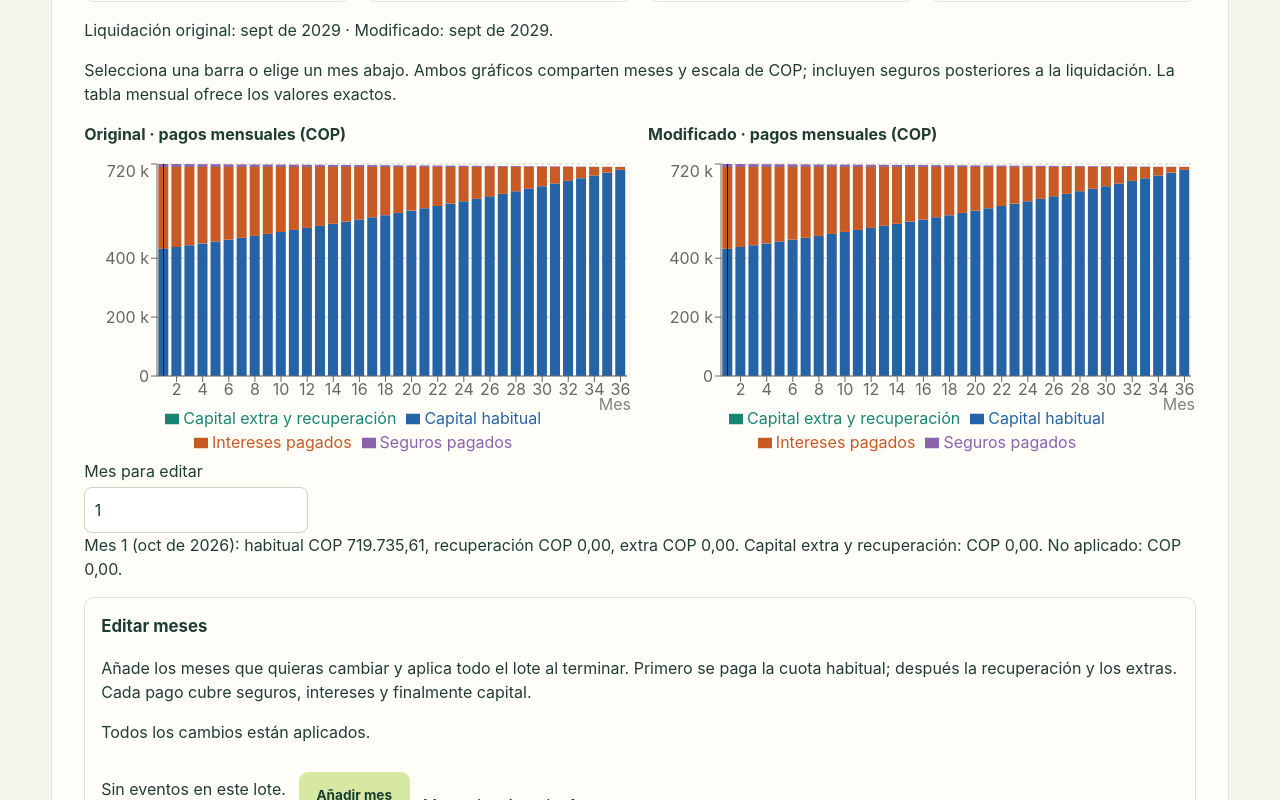
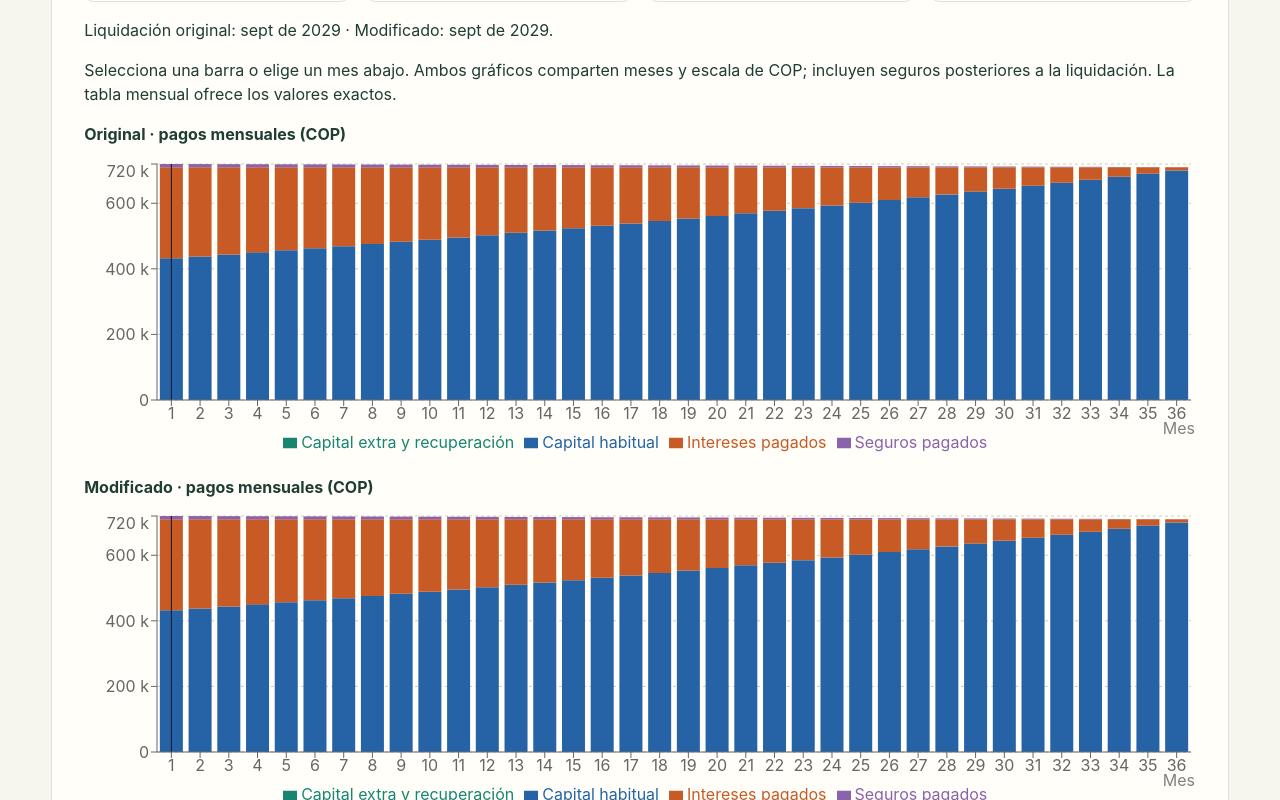
Before and after one commit to jovillarrealm/finsim, a React (Vite) app: page / in a window 1280 px wide. Shown: the part 2420-3220 px from the top of the page. Built offline with nearby package versions, Linux system fonts and the light colour scheme.

Commit message:
style: stack comparison charts at full width

```diff
--- a/src/features/loan/Comparison.css
+++ b/src/features/loan/Comparison.css
@@ -1,5 +1,5 @@
 .scenario-comparison { margin-block: 2rem; }
-.comparison-charts { display: grid; grid-template-columns: repeat(2, minmax(0, 1fr)); gap: 1rem; }
+.comparison-charts { display: grid; grid-template-columns: minmax(0, 1fr); gap: 1rem; }
 .comparison-charts figure { margin: 0; min-width: 0; }
 .comparison-charts figcaption { font-weight: 700; margin-bottom: .8rem; }
 .comparison-deltas { display: grid; grid-template-columns: repeat(auto-fit, minmax(180px, 1fr)); gap: 1rem; }
@@ -17,4 +17,4 @@
 .event-actions { flex-basis: 100%; display: flex; flex-wrap: wrap; gap: .8rem; }
 .event-editor button:disabled { opacity: .55; cursor: not-allowed; }
 .month-selector { max-width: 14rem; }
-@media (max-width: 800px) { .comparison-charts { grid-template-columns: 1fr; } .event-editor form > label { width: 100%; } }
+@media (max-width: 800px) { .event-editor form > label { width: 100%; } }
```
Also changed, not shown: 1 other file (tests, documents, lock files or other folders).
